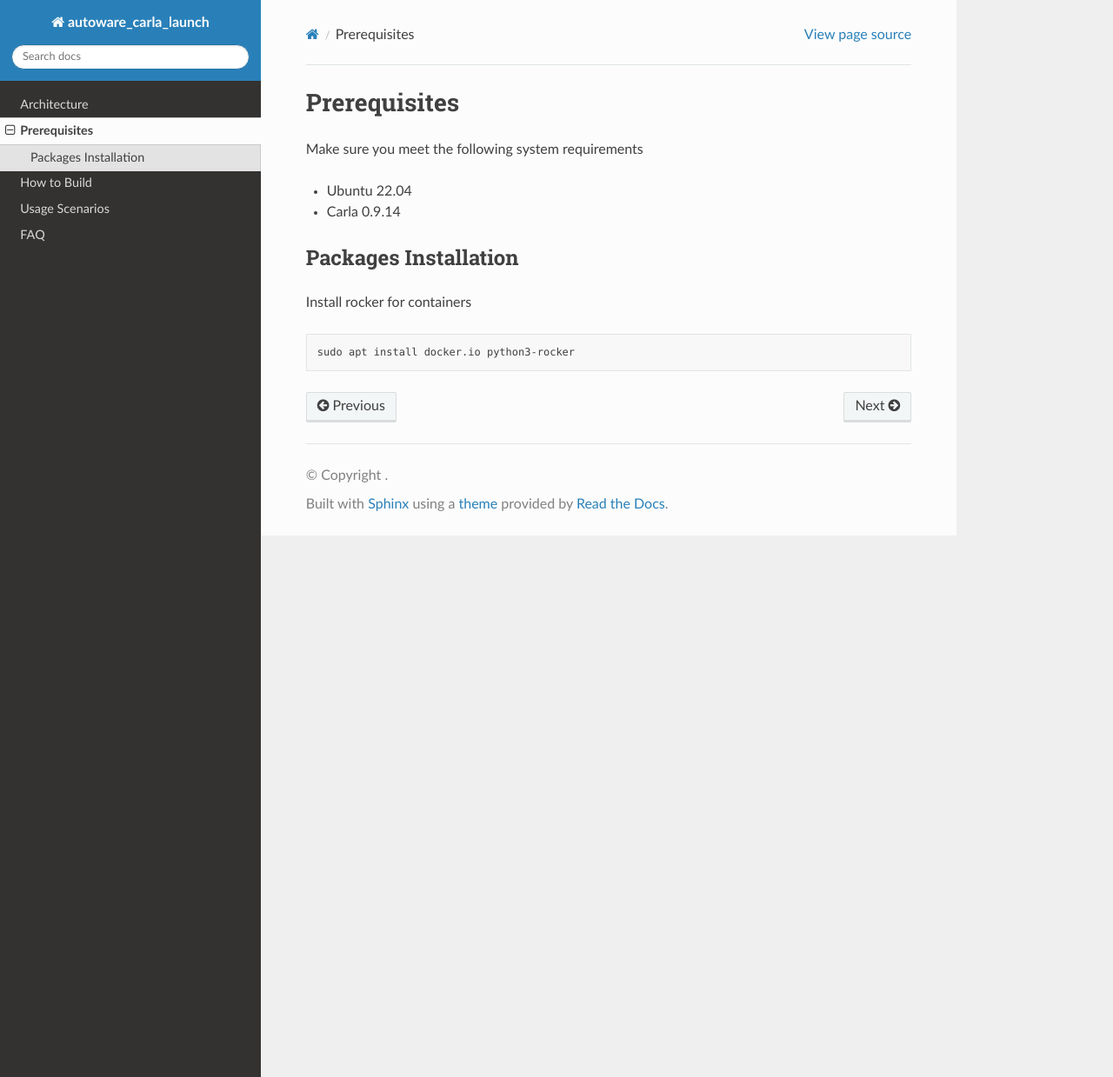
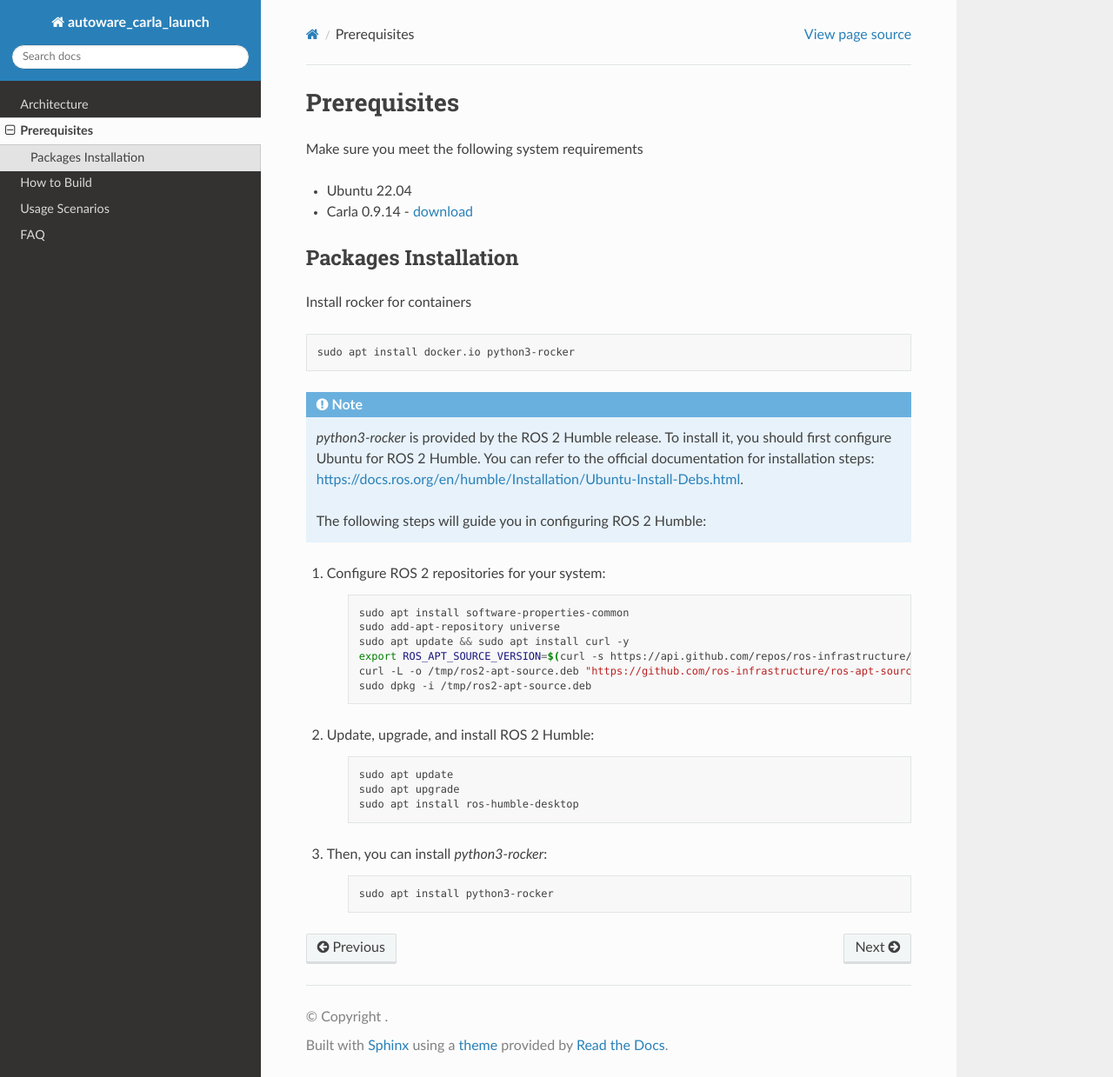
Before and after one commit to evshary/autoware_carla_launch, a Sphinx documentation site: the page built from docs/prerequisites.rst, in a window 1280 px wide and 1239 px high. Shown: the whole window at 87% size. Built offline with Sphinx 7.4.7 and the Read the Docs theme 3.1.0, drawn with Linux system fonts in a browser that asks for light colours.

Commit message:
update docs

```diff
--- a/docs/faq.rst
+++ b/docs/faq.rst
@@ -48,7 +48,7 @@ FAQ
 
     .. code-block:: bash
 
-        pip install sphinx
+        pip install -r docs/requirements.txt
         sphinx-build -a docs /tmp/mydocs
         xdg-open /tmp/mydocs/index.html
 
--- a/docs/prerequisites.rst
+++ b/docs/prerequisites.rst
@@ -4,7 +4,7 @@ Prerequisites
 Make sure you meet the following system requirements
 
 * Ubuntu 22.04
-* Carla 0.9.14
+* Carla 0.9.14 - `download <https://github.com/carla-simulator/carla/releases/tag/0.9.14>`_
 
 Packages Installation
 ---------------------
@@ -14,3 +14,35 @@ Install rocker for containers
 ..  code-block:: bash
 
     sudo apt install docker.io python3-rocker
+
+.. note::
+    `python3-rocker` is provided by the ROS 2 Humble release.
+    To install it, you should first configure Ubuntu for ROS 2 Humble.
+    You can refer to the official documentation for installation steps:
+    https://docs.ros.org/en/humble/Installation/Ubuntu-Install-Debs.html.
+
+    The following steps will guide you in configuring ROS 2 Humble:
+
+1. Configure ROS 2 repositories for your system:
+
+    .. code-block:: bash
+
+        sudo apt install software-properties-common
+        sudo add-apt-repository universe
+        sudo apt update && sudo apt install curl -y
+        export ROS_APT_SOURCE_VERSION=$(curl -s https://api.github.com/repos/ros-infrastructure/ros-apt-source/releases/latest | grep -F "tag_name" | awk -F\" '{print $4}')
+        curl -L -o /tmp/ros2-apt-source.deb "https://github.com/ros-infrastructure/ros-apt-source/releases/download/${ROS_APT_SOURCE_VERSION}/ros2-apt-source_${ROS_APT_SOURCE_VERSION}.$(. /etc/os-release && echo $VERSION_CODENAME)_all.deb"
+        sudo dpkg -i /tmp/ros2-apt-source.deb
+
+2. Update, upgrade, and install ROS 2 Humble:
+
+    .. code-block:: bash
+
+        sudo apt update
+        sudo apt upgrade
+        sudo apt install ros-humble-desktop
+3. Then, you can install `python3-rocker`:
+
+    .. code-block:: bash
+
+        sudo apt install python3-rocker
```
Also changed, not shown: docs/build.rst (+28 -0 lines).
